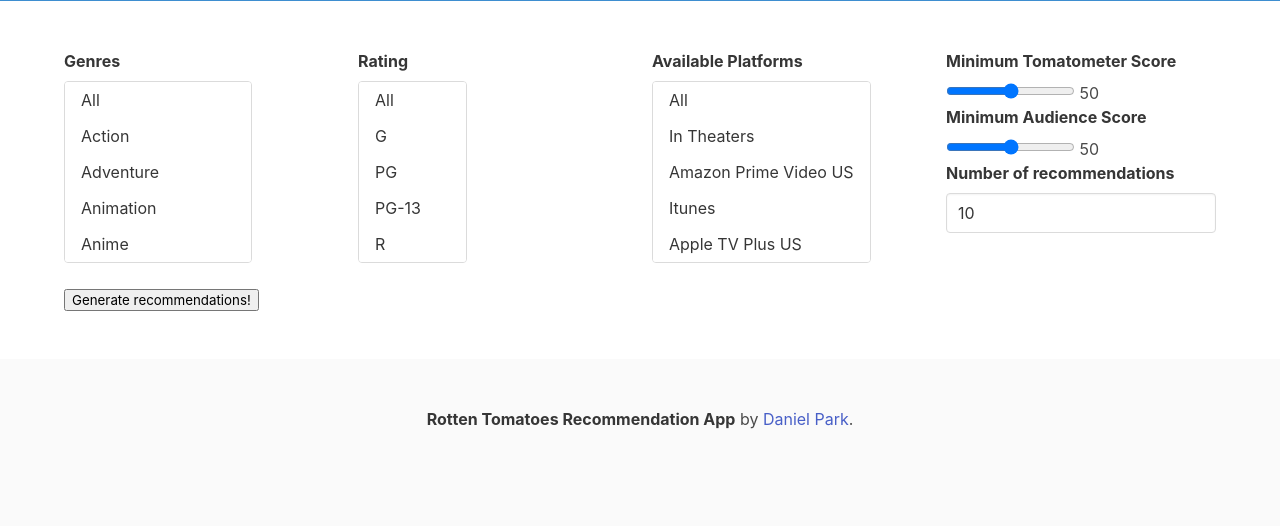
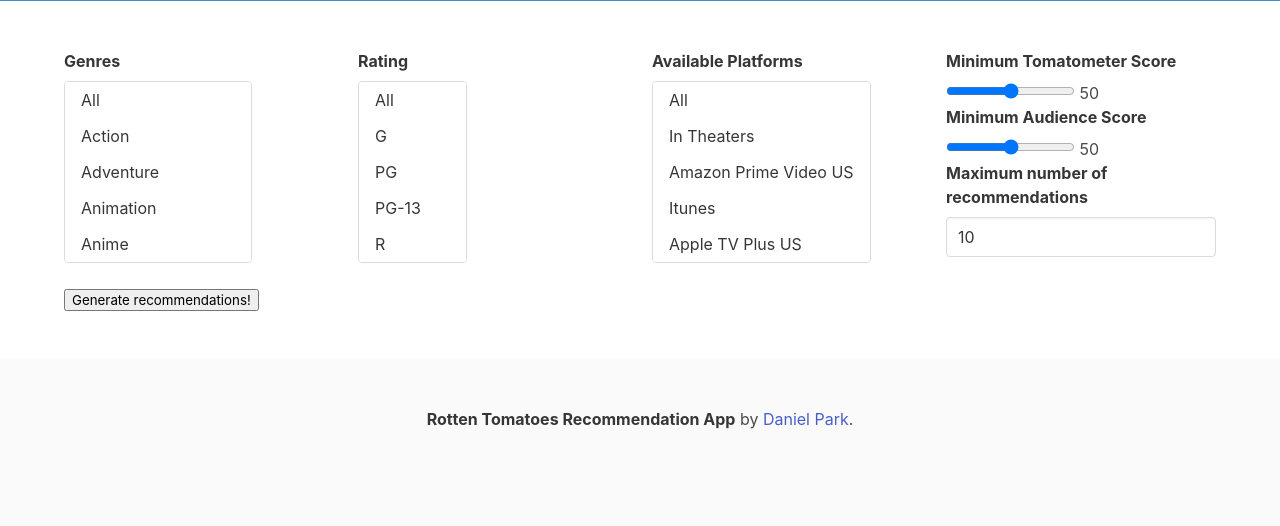
Before and after one commit to Danielpark1239/Movie_Recommendation_App, a Flask app: page /movies/ in a window 1280 px wide. Shown: the part 224-750 px from the top of the page. Run offline with Flask 2, Linux system fonts and the light colour scheme.

Commit message:
Changed movie recommendations number label

```diff
--- a/templates/movies.html
+++ b/templates/movies.html
@@ -179,7 +179,7 @@
                   <output name="audience" for="audienceSlider">50</output>
 
                   <label class="label" for="recommendationsNumber"
-                    >Number of recommendations</label
+                    >Maximum number of recommendations</label
                   >
                   <input
                     name="recommendationsNumber"
```
